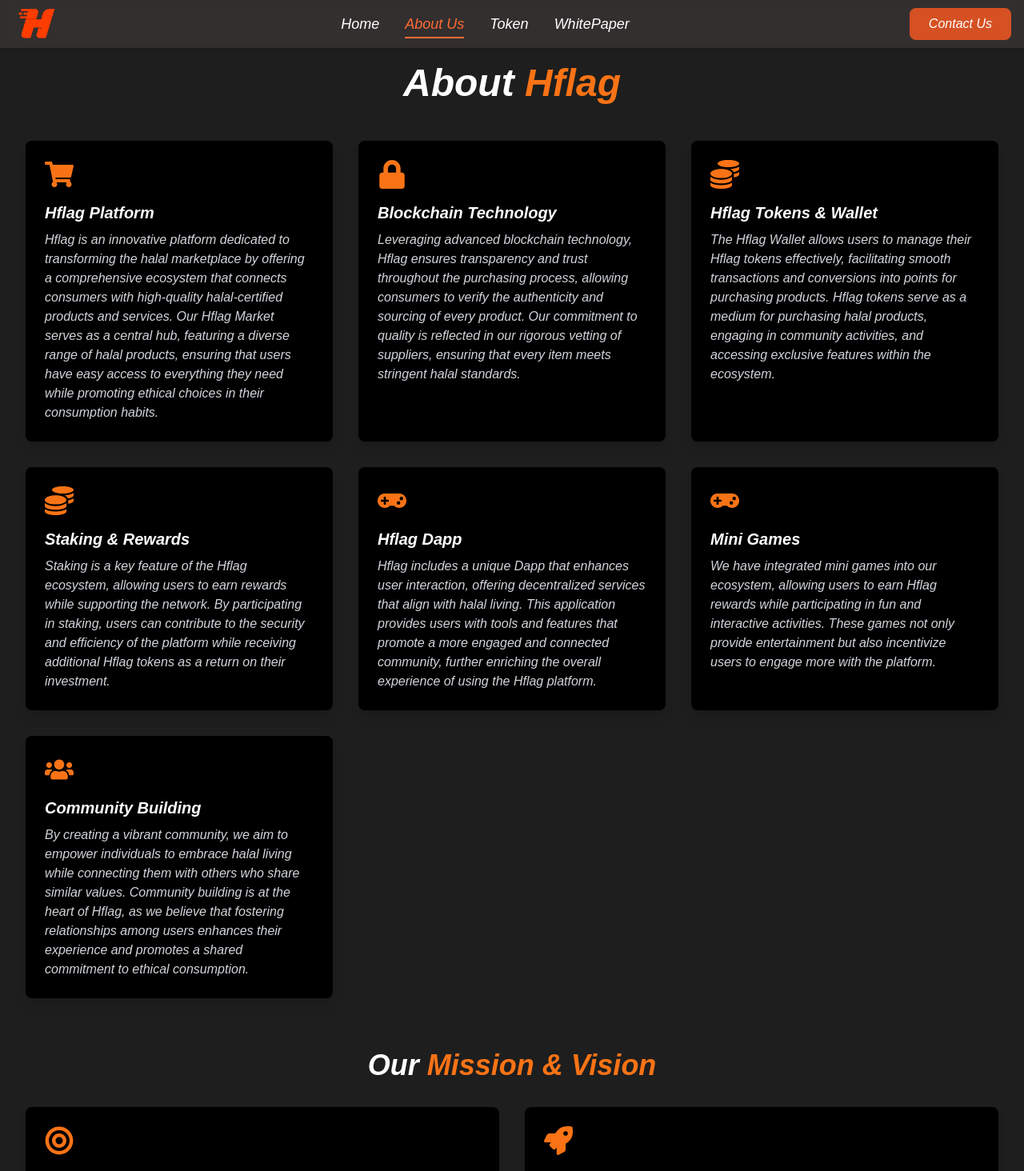
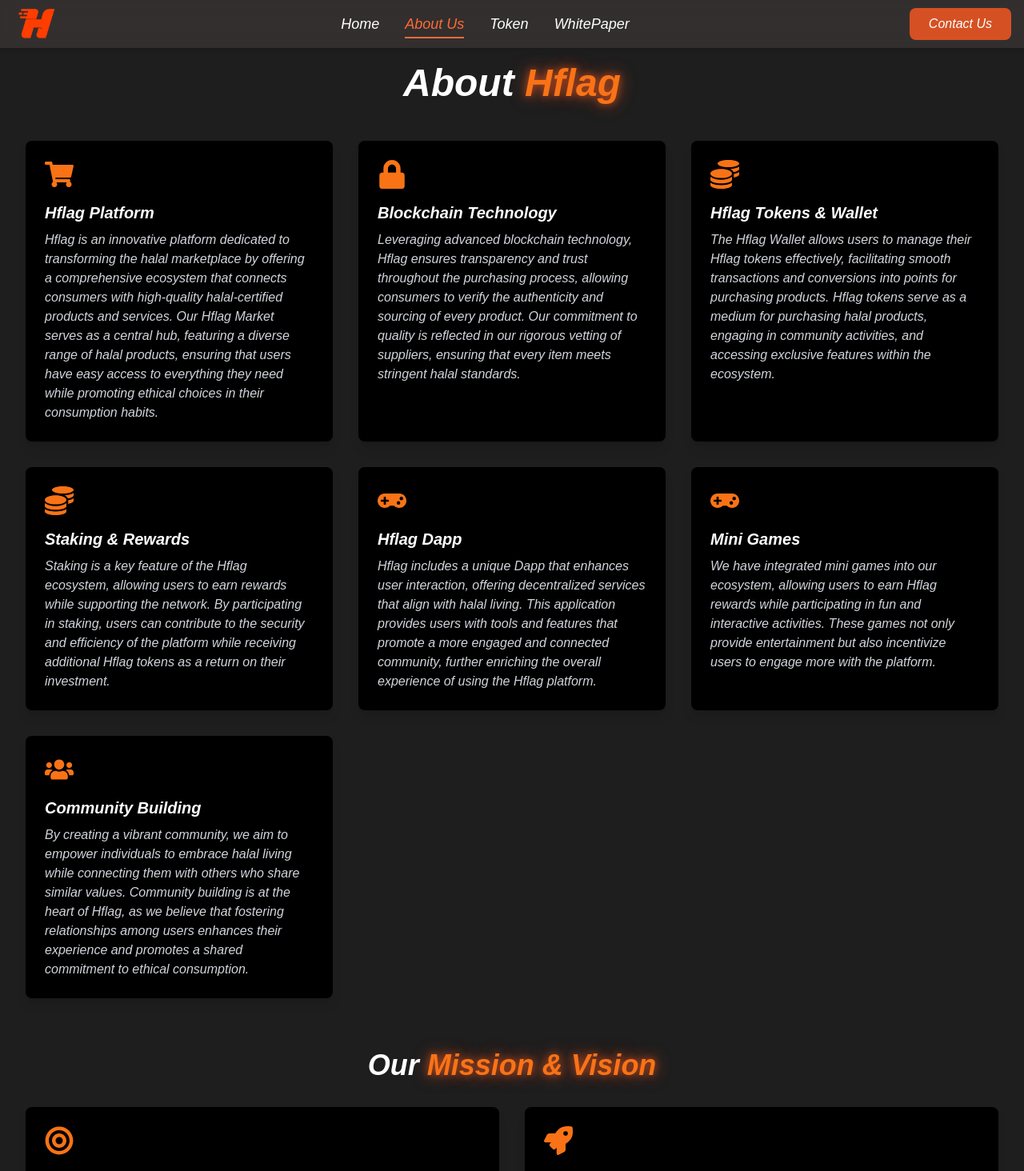
Before and after one commit to Souravhere/hflag, a Next.js app: page /about in a window 1280 px wide. Shown: the top 1464 px of the page at 80% size. Built offline with nearby package versions, Linux system fonts and the light colour scheme.

Commit message:
pages glow text effect added

```diff
--- a/src/app/about/page.tsx
+++ b/src/app/about/page.tsx
@@ -88,7 +88,7 @@ export default function AboutPage() {
     >
       <div className="max-w-7xl mx-auto">
         <motion.h1 variants={itemVariants} className="text-4xl md:text-5xl font-bold text-center mb-12">
-          About <span className="text-orange-500">Hflag</span>
+          About <span className="text-orange-500 text-glow-orange">Hflag</span>
         </motion.h1>
 
         <motion.div variants={itemVariants} className="grid grid-cols-1 md:grid-cols-2 lg:grid-cols-3 gap-8 mb-16">
@@ -108,7 +108,7 @@ export default function AboutPage() {
         </motion.div>
 
         <motion.h2 variants={itemVariants} className="text-3xl md:text-4xl font-bold text-center mb-8">
-          Our <span className="text-orange-500">Mission & Vision</span>
+          Our <span className="text-orange-500 text-glow-orange">Mission & Vision</span>
         </motion.h2>
 
         <motion.div variants={itemVariants} className="grid grid-cols-1 md:grid-cols-2 gap-8">
--- a/src/app/token/page.tsx
+++ b/src/app/token/page.tsx
@@ -82,12 +82,12 @@ export default function HflagTokenPage() {
         hidden: { opacity: 0, y: 50 },
         visible: { opacity: 1, y: 0, transition: { duration: 0.5, staggerChildren: 0.2 } },
       }}
-      className="min-h-screen bg-[#1e1e1e] text-white py-20 px-4 sm:px-6 lg:px-8"
+      className="min-h-screen bg-[#1e1e1e] italic text-white py-20 px-4 sm:px-6 lg:px-8"
     >
       <div className="max-w-7xl mx-auto">
         {/* Hflag Token Utility Section */}
         <motion.h1 variants={{ hidden: { opacity: 0 }, visible: { opacity: 1 } }} className="text-4xl md:text-5xl font-bold text-center mb-12">
-          Hflag Token <span className="text-orange-500">Utility</span>
+          Hflag Token <span className="text-orange-500 text-glow-orange">Utility</span>
         </motion.h1>
 
         {/* Token Utilities */}
```
